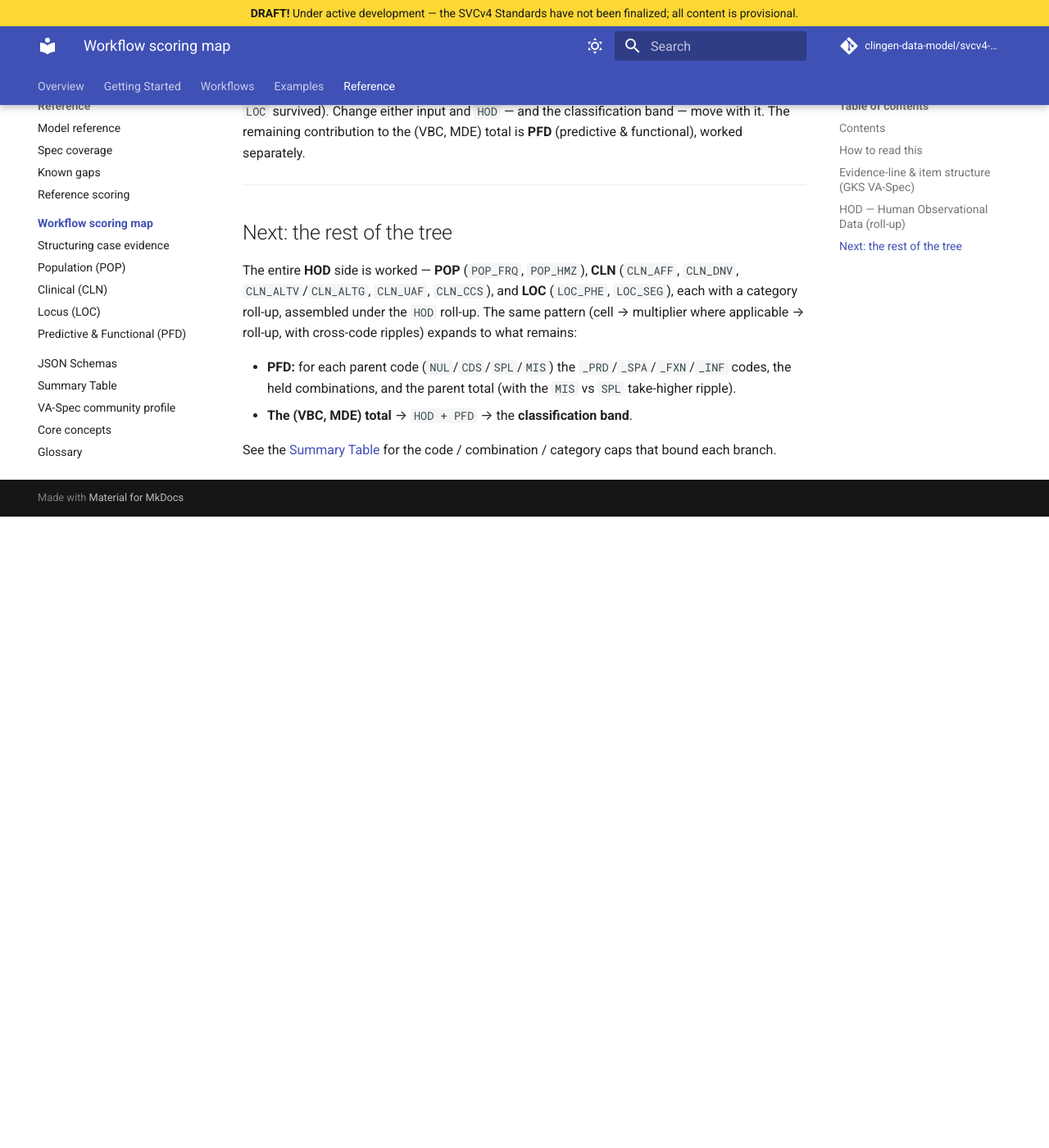
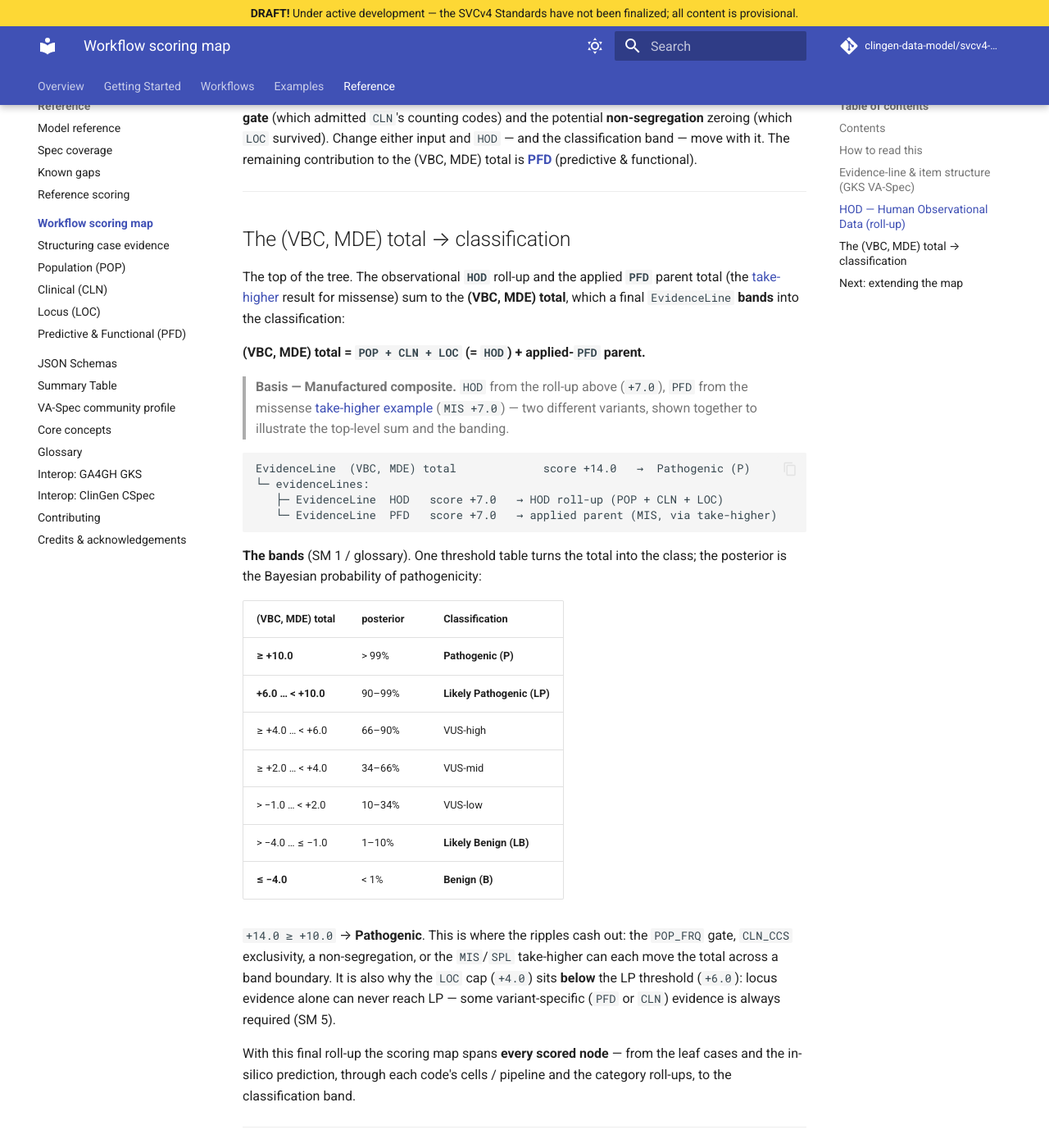
Before and after one commit to clingen-data-model/svcv4-model, an MkDocs documentation site: the page built from docs/reference/scoring-map/index.md, in a window 1280 px wide and 1400 px high, scrolled down 3602 px. Shown: the whole window at 82% size. Built offline with MkDocs 1.6.1 and Material for MkDocs 9.7.7, drawn with Linux system fonts in a browser that asks for light colours; comment, search, counter and statistics services are not loaded; before the commit the page ends 4232 px from its top, so only the background shows below that; some of the changed text lies outside the part shown.

Commit message:
docs(scoring-map): final (VBC, MDE) total -> classification roll-up — map complete
- index: add the top-level roll-up (VBC,MDE) total = HOD + applied-PFD parent, with the full SM1
  band table (P >=+10 / LP +6..<10 / VUS-high/mid/low / LB / B) and the worked composite (+14 -> P).
  Notes where the ripples cash out across band boundaries and why LOC's +4 cap sits below LP.
- Contents TOC + pfd Next link to it; refresh 'Next' to the open refinements (NCG/REG, image-only
  spec assumptions, practice-set reconciliation).

The scoring map now spans every scored node from leaf cases / in-silico prediction to the class band.

Co-Authored-By: Claude Opus 4.8 (1M context) <noreply@anthropic.com>

````diff
--- a/docs/reference/scoring-map/index.md
+++ b/docs/reference/scoring-map/index.md
@@ -50,7 +50,8 @@ score**, its **aggregation** across cases, and the **rolled-up** code total.
 **HOD & beyond**
 
 - [`HOD` — Human Observational Data (roll-up = POP + CLN + LOC)](#hod-human-observational-data-roll-up)
-- [Next: the rest of the tree](#next-the-rest-of-the-tree)
+- [The (VBC, MDE) total → classification](#the-vbc-mde-total-classification) · *the final band*
+- [Next: extending the map](#next-extending-the-map)
 
 ## How to read this
 
@@ -145,20 +146,66 @@ EvidenceLine  HOD                         score +7.0   (= POP + CLN + LOC)
 `HOD = −3.5 + 6.5 + 4.0 = +7.0`. Two ripples already live inside this number: the **`POP_FRQ` gate**
 (which admitted `CLN`'s counting codes) and the potential **non-segregation** zeroing (which `LOC`
 survived). Change either input and `HOD` — and the classification band — move with it. The remaining
-contribution to the (VBC, MDE) total is **PFD** (predictive & functional), worked separately.
+contribution to the (VBC, MDE) total is **[PFD](pfd.md)** (predictive & functional).
 
 ---
 
-## Next: the rest of the tree
+## The (VBC, MDE) total → classification
 
-The entire **HOD** side is worked — **POP** (`POP_FRQ`, `POP_HMZ`), **CLN** (`CLN_AFF`, `CLN_DNV`,
-`CLN_ALTV`/`CLN_ALTG`, `CLN_UAF`, `CLN_CCS`), and **LOC** (`LOC_PHE`, `LOC_SEG`), each with a category
-roll-up, assembled under the `HOD` roll-up. The same pattern (cell → multiplier where applicable →
-roll-up, with cross-code ripples) expands to what remains:
+The top of the tree. The observational **`HOD`** roll-up and the applied **`PFD`** parent total (the
+[take-higher](pfd.md#mis-missense-worked-branch-dual-path-take-higher) result for missense) sum to the
+**(VBC, MDE) total**, which a final `EvidenceLine` **bands** into the classification:
 
-- **PFD:** for each parent code (`NUL`/`CDS`/`SPL`/`MIS`) the `_PRD`/`_SPA`/`_FXN`/`_INF` codes, the
-  held combinations, and the parent total (with the `MIS` vs `SPL` take-higher ripple).
-- **The (VBC, MDE) total** → `HOD + PFD` → the **classification band**.
+**(VBC, MDE) total = `POP + CLN + LOC`  (= `HOD`)  +  applied-`PFD` parent.**
+
+> **Basis — Manufactured composite.** `HOD` from the roll-up above (`+7.0`), `PFD` from the missense
+> [take-higher example](pfd.md#mis-missense-worked-branch-dual-path-take-higher) (`MIS +7.0`) — two
+> different variants, shown together to illustrate the top-level sum and the banding.
+
+```text
+EvidenceLine  (VBC, MDE) total             score +14.0   →  Pathogenic (P)
+└─ evidenceLines:
+   ├─ EvidenceLine  HOD   score +7.0   → HOD roll-up (POP + CLN + LOC)
+   └─ EvidenceLine  PFD   score +7.0   → applied parent (MIS, via take-higher)
+```
+
+**The bands** (SM 1 / glossary). One threshold table turns the total into the class; the posterior is
+the Bayesian probability of pathogenicity:
+
+| (VBC, MDE) total | posterior | Classification |
+|---|---|---|
+| **≥ +10.0** | > 99% | **Pathogenic (P)** |
+| **+6.0 … < +10.0** | 90–99% | **Likely Pathogenic (LP)** |
+| ≥ +4.0 … < +6.0 | 66–90% | VUS-high |
+| ≥ +2.0 … < +4.0 | 34–66% | VUS-mid |
+| > −1.0 … < +2.0 | 10–34% | VUS-low |
+| > −4.0 … ≤ −1.0 | 1–10% | **Likely Benign (LB)** |
+| **≤ −4.0** | < 1% | **Benign (B)** |
+
+`+14.0 ≥ +10.0` → **Pathogenic**. This is where the ripples cash out: the `POP_FRQ` gate, `CLN_CCS`
+exclusivity, a non-segregation, or the `MIS`/`SPL` take-higher can each move the total across a band
+boundary. It is also why the `LOC` cap (`+4.0`) sits **below** the LP threshold (`+6.0`): locus
+evidence alone can never reach LP — some variant-specific (`PFD` or `CLN`) evidence is always required
+(SM 5).
+
+With this final roll-up the scoring map spans **every scored node** — from the leaf cases and the
+in-silico prediction, through each code's cells / pipeline and the category roll-ups, to the
+classification band.
+
+---
+
+## Next: extending the map
+
+The map now spans **every scored node** end to end — the observational side (**POP**, **CLN**, **LOC**
+→ `HOD`), the variant side (**PFD**: `NUL`/`CDS`/`SPL`/`MIS`), and the **(VBC, MDE) total →
+classification** roll-up above.
+
+Refinements still open (tracked in each section and in `known-gaps`):
+
+- **`NCG` / `REG`** PFD parent codes (non-coding / regulatory) — not yet modeled.
+- Image-only spec details reproduced as flagged assumptions: `LOC_SEG` Figure-2 per-affected tiers,
+  the `LOC_PHE` `+2.0` band, the SM 18 `Suspected × Most` cell, the SM 6 blue/violet cap inversion.
+- Reconciling the **practice-set illustrative targets** with the finalized cell/pipeline values.
 
 See the [Summary Table](../summary-table.md) for the code / combination / category caps that bound each
 branch.
````
Also changed, not shown: docs/reference/scoring-map/pfd.md (+4 -8 lines).
